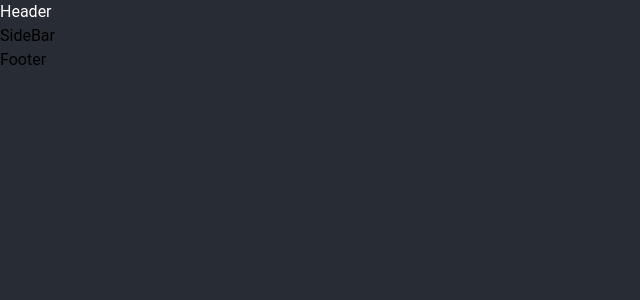
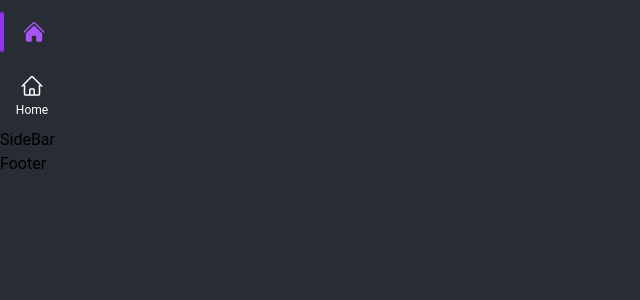
Before and after one commit to hufflevotom/Amount-Balance, a React (Vite) app: page / in a window 1280 px wide. Shown: the top 300 px of the page, without its empty margins (0-640 px from the left). Built offline with nearby package versions, Linux system fonts and the light colour scheme.

Commit message:
feat: menu item molecule

```diff
--- a/src/UI/molecules/MenuItem/MenuItem.tsx
+++ b/src/UI/molecules/MenuItem/MenuItem.tsx
@@ -1,5 +1,4 @@
-import { Icon } from "../../atoms/Icon";
-import { Title } from "../../atoms/Title";
+import { Paragraph, IconOutlined, Icon } from "@UI/atoms";
 
 export type MenuItemProps = {
   active?: boolean;
@@ -9,11 +8,22 @@ export type MenuItemProps = {
 
 const MenuItem: React.FC<MenuItemProps> = (props) => {
   return (
-    <div>
-      <Icon type={props.icon} size="lg" colored={props.active} />
-      <Title type="h7" color={props.active ? "primary" : "secondary"}>
-        {props.label}
-      </Title>
+    <div
+      className={`w-16 h-16 flex flex-row justify-center items-center ${
+        !props.active && "hover:cursor-pointer"
+      }`}
+    >
+      {props.active && (
+        <hr className="w-1 h-10 bg-purple-600 relative left-0 rounded-full border-purple-600" />
+      )}
+      <div className="flex flex-col w-full justify-center items-center">
+        {props.active ? (
+          <Icon type={props.icon} size="md" colored />
+        ) : (
+          <IconOutlined type={props.icon} size="md" />
+        )}
+        {!props.active && <Paragraph type="details">{props.label}</Paragraph>}
+      </div>
     </div>
   );
 };
--- a/src/app/layout/Header/Header.tsx
+++ b/src/app/layout/Header/Header.tsx
@@ -1,9 +1,14 @@
-import React from "react";
+import MenuItem from "../../../UI/molecules/MenuItem/MenuItem";
 
 export type HeaderProps = {};
 
 const Header: React.FC<HeaderProps> = () => {
-  return <div className="text-white">Header</div>;
+  return (
+    <div className="text-white">
+      <MenuItem icon="home" active label="abc" key={1} />
+      <MenuItem icon="home" label="Home" key={2} />
+    </div>
+  );
 };
 
 export default Header;
```
